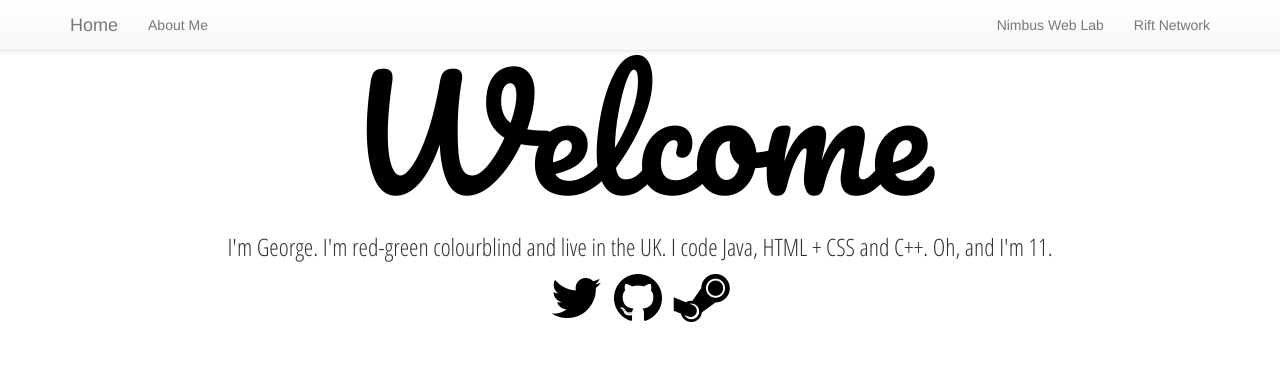
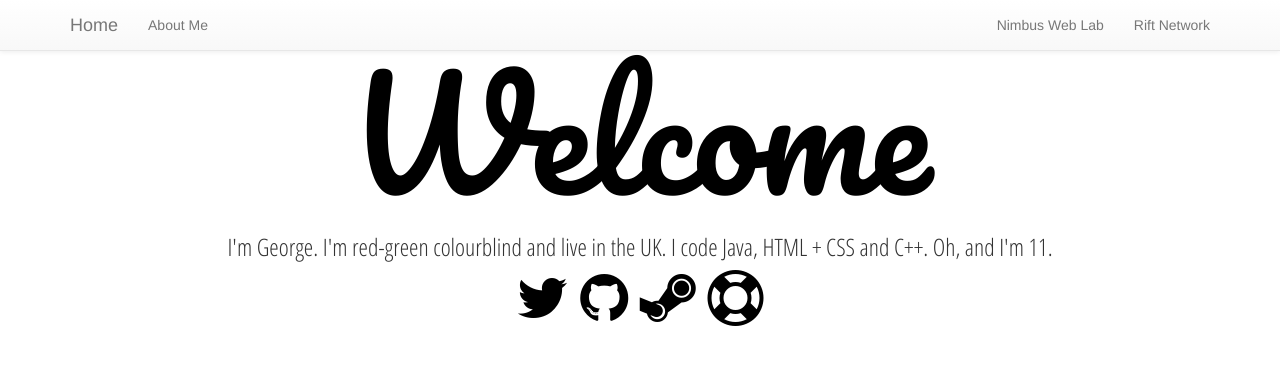
Before and after one commit to NimbusMovies/NimbusMovies.github.io, a PHP site: page / in a window 1280 px wide. Shown: the top 365 px of the page. Run offline with PHP 8.4, Linux system fonts and the light colour scheme; some libraries are stand-ins or nearby versions.

Commit message:
Add Enjin link
+ Added link to Enjin

```diff
--- a/index.html
+++ b/index.html
@@ -58,6 +58,8 @@
             <a href="http://github.com/inventor02" class="github"><i class="fa fa-github fa-4x"></i></a>
             &nbsp;
             <a href="http://steamcommunity.com/id/inventor02/" class="steam"><i class="fa fa-steam fa-4x"></i></a>
+            &nbsp;
+            <a href="http://www.enjin.com/profile/7116505" class="enjin"><i class="fa fa-life-ring fa-4x"></i></a>
         </div>
     </body>
 </html>
--- a/style.css
+++ b/style.css
@@ -1,7 +1,7 @@
 #social {
     text-align: center;
 }
-.twitter, .github, .steam {
+.twitter, .github, .steam, .enjin {
     text-align: center;
     color: black;
 }
@@ -30,3 +30,7 @@ h2 {
     text-align: center;
     font-family: 'Open Sans Condensed', sans-serif;
 }
+.enjin:hover {
+    text-align: center;
+    color: #00005E;
+}
```
